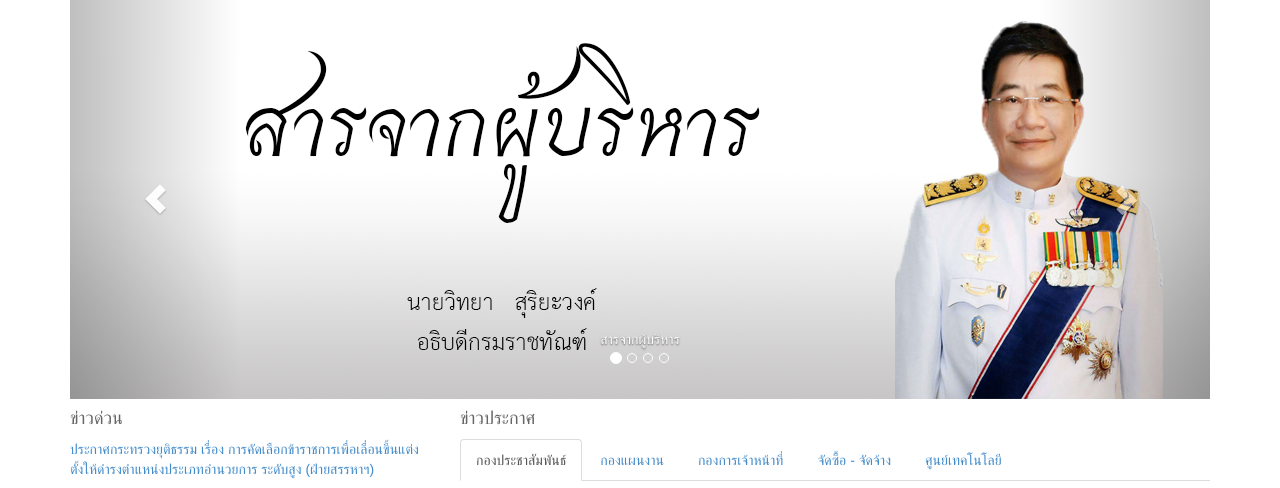
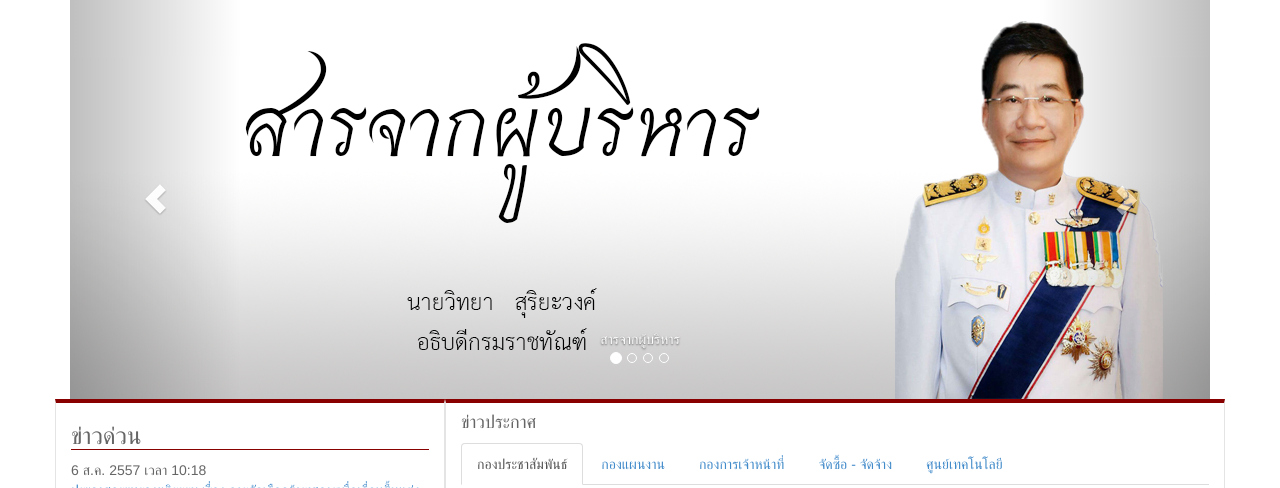
Before and after one commit to LuciferUltraM/correct.go.th, a PHP site: page / in a window 1280 px wide. Shown: the part 198-686 px from the top of the page. Run offline with PHP 8.4, Linux system fonts and the light colour scheme; some libraries are stand-ins or nearby versions.

Commit message:
edit news style

```diff
--- a/css/custom.css
+++ b/css/custom.css
@@ -19,6 +19,17 @@
     padding-top: 90px;
 }
 
+.sidebar-inner {
+	background: #fff;
+	border-top: 4px solid #880000;
+	border-right: 1px solid #e4e4e4;
+	border-left: 1px solid #e4e4e4;
+	border-bottom: 1px solid #e4e4e4;
+}
+
+.sidebar-inner h3 {
+	border-bottom: 1px solid #880000;
+}
 
 
 footer a {
--- a/index.html
+++ b/index.html
@@ -198,18 +198,36 @@
 	<div class="container">
 
 	<div class="row">
-			<div class="hotnews col-xs-12 col-md-4">
-			<h4>ข่าวด่วน</h4>
-			<p><a href="#">ประกาศกระทรวงยุติธรรม เรื่อง การคัดเลือกข้าราชการเพื่อเลื่อนขึ้นแต่งตั้งให้ดำรงตำแหน่งประเภทอำนวยการ ระดับสูง (ฝ่ายสรรหาฯ)</a></p>
-			<p><a href="#">ประกาศ เรื่อง รายชื่อผู้เข้ารับการฝึกอบรมหลักสูตร ข้าราชการราชทัณฑ์บรรจุใหม่ (แรกรับ) รุ่นที่ ๑๑๖ และ ๑๑๗ (สถาบันพัฒนาข้าราชการราชทัณฑ์)</a></p>
+			<div class="hotnews sidebar-inner col-xs-12 col-md-4">
+			<h3>ข่าวด่วน</h3>
+			<div>
+				<div class="views-field-created">6 ส.ค. 2557 เวลา 10:18</div>
+				<p><a href="#">ประกาศกระทรวงยุติธรรม เรื่อง การคัดเลือกข้าราชการเพื่อเลื่อนขึ้นแต่งตั้งให้ดำรงตำแหน่งประเภทอำนวยการ ระดับสูง (ฝ่ายสรรหาฯ)</a></p>
+			</div>
+			<div>
+				<div class="views-field-created">6 ส.ค. 2557 เวลา 10:18</div>
+				<p><a href="#">ประกาศ เรื่อง รายชื่อผู้เข้ารับการฝึกอบรมหลักสูตร ข้าราชการราชทัณฑ์บรรจุใหม่ (แรกรับ) รุ่นที่ ๑๑๖ และ ๑๑๗ (สถาบันพัฒนาข้าราชการราชทัณฑ์)</a></p>
+			</div>
+			<div>
+				<div class="views-field-created">6 ส.ค. 2557 เวลา 10:18</div>
 			<p><a href="#">ประกาศ เรื่อง การคัดเลือกข้าราชการเพื่อเลื่อนขึ้นแต่งตั้งให้ดำรงตำแหน่งนักทัณฑวิทยา ระดับชำนาญการพิเศษ (ฝ่ายสรรหาฯ)</a></p>
+			</div>
+			<div>
+				<div class="views-field-created">6 ส.ค. 2557 เวลา 10:18</div>
 			<p><a href="#">ประกาศ เรื่อง มาตรการป้องกันและปราบปรามโทรศัพท์และยาเสพติดในเรือนจำ</a></p>
-			<p><a href="#">ประกาศ  เรื่อง รับสมัครบุคคลเพื่อเลือกสรรเป็นพนักงานราชการ ในสังกัดเรือนจำจังหวัดตราด</a></p>
-			<p><a href="#">ประชาสัมพันธ์  เรื่อง หลักเกณฑ์การย้ายผู้ต้องขังกลับภูมิลำเนาเดิม(สำนักทัณฑปฏิบัติ ส่วนย้ายผู้ต้องขัง)</a></p>
+			</div>
+			<div>
+				<div class="views-field-created">6 ส.ค. 2557 เวลา 10:18</div>
+				<p><a href="#">ประกาศ  เรื่อง รับสมัครบุคคลเพื่อเลือกสรรเป็นพนักงานราชการ ในสังกัดเรือนจำจังหวัดตราด</a></p>
+			</div>
+			<div>
+				<div class="views-field-created">6 ส.ค. 2557 เวลา 10:18</div>
+				<p><a href="#">ประชาสัมพันธ์  เรื่อง หลักเกณฑ์การย้ายผู้ต้องขังกลับภูมิลำเนาเดิม(สำนักทัณฑปฏิบัติ ส่วนย้ายผู้ต้องขัง)</a></p>
+			</div>
 
 			</div>
 
-	<div class="annoucenews col-xs-12 col-md-8">
+	<div class="annoucenews sidebar-inner col-xs-12 col-md-8">
 	<h4>ข่าวประกาศ</h4>
     <ul id="myTab" class="nav nav-tabs" role="tablist">
       <li class="active"><a href="#home" role="tab" data-toggle="tab">กองประชาสัมพันธ์</a></li>
```
